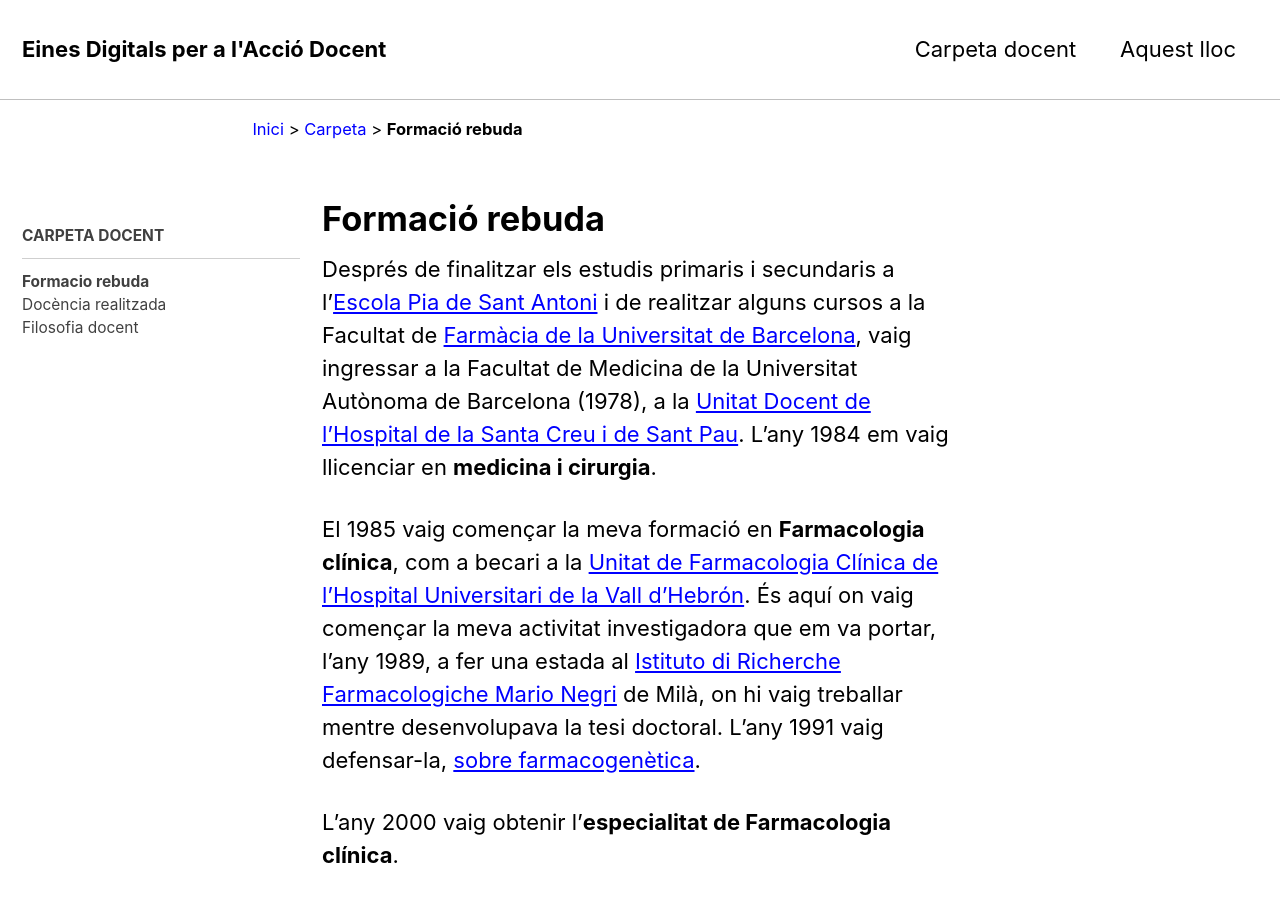
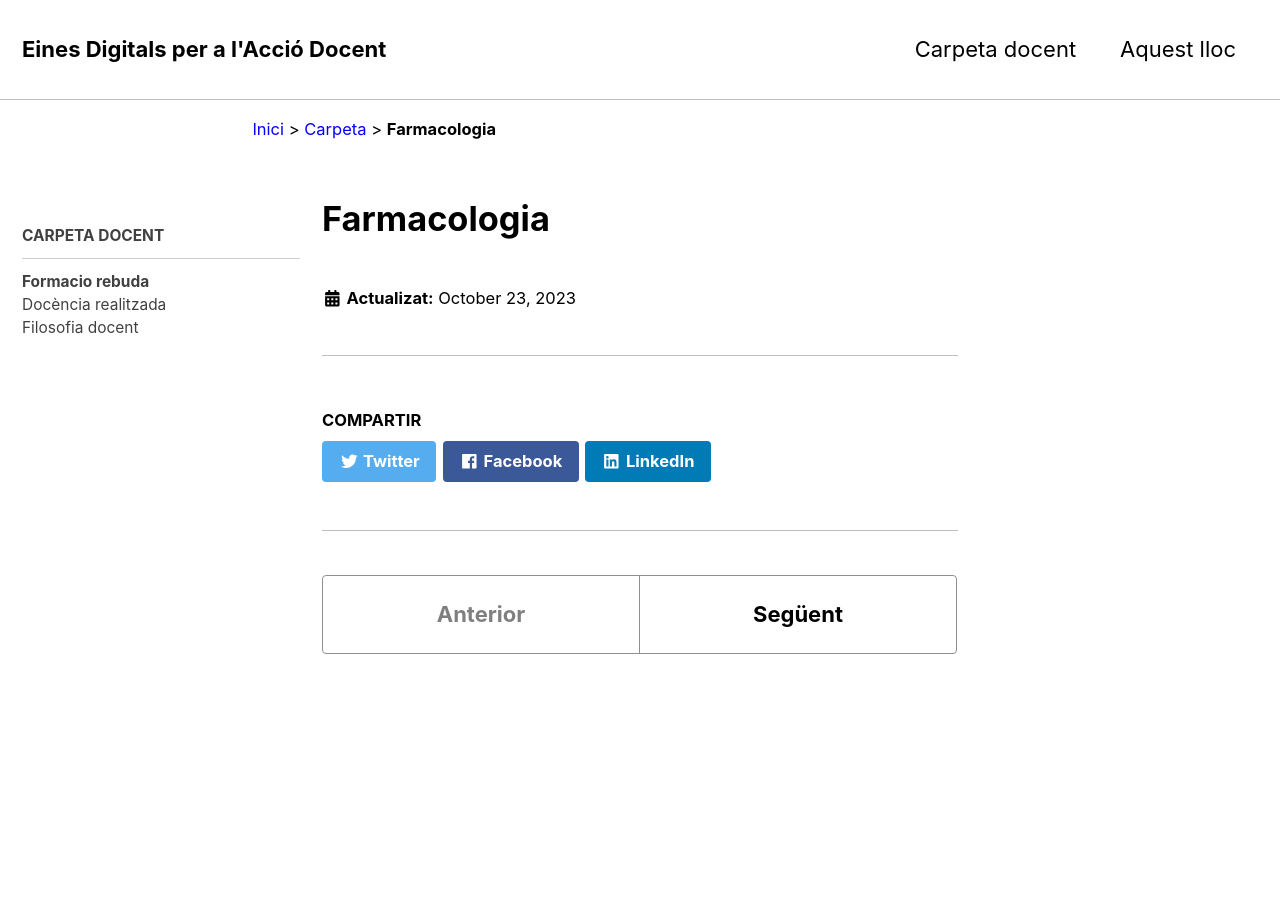
Before and after one commit to jepcastel/github.io, a Jekyll site: the page built from _carpeta/01Formacio-rebuda.md, in a window 1280 px wide and 900 px high. Built offline with Jekyll 4.4.1, drawn with Linux system fonts in a browser that asks for light colours; nearby versions of some CDN libraries; some of the changed text lies outside the part shown.

Commit message:
Update 01Formacio-rebuda.md

```diff
--- a/_carpeta/01Formacio-rebuda.md
+++ b/_carpeta/01Formacio-rebuda.md
@@ -1,29 +1,4 @@
 ---
-title: Formació rebuda
+title: Farmacologia
 published: true
 ---
-Després de finalitzar els estudis primaris i secundaris a l'<a href="http://santantoni.escolapia.cat/" target="_blank">Escola Pia de Sant Antoni</a> i de realitzar alguns cursos a la Facultat de <a href="https://www.ub.edu/portal/web/farmacia/home" target="_blank">Farmàcia de la Universitat de Barcelona</a>, vaig ingressar a la Facultat de Medicina de la Universitat Autònoma de Barcelona (1978), a la <a href="https://www.uab.cat/web/unitat-docent-hospital-universitari-sant-pau-1345712198547.html" target="_blank">Unitat Docent de l'Hospital de la Santa Creu i de Sant Pau</a>. L'any 1984 em vaig llicenciar en **medicina i cirurgia**.
-
- El 1985 vaig començar la meva formació en **Farmacologia clínica**, com a becari a la <a href="https://www.vallhebron.com/ca/especialitats/farmacologia-clinica" target="_blank">Unitat de Farmacologia Clínica de l'Hospital Universitari de la Vall d'Hebrón</a>. És aquí on  vaig començar la meva activitat investigadora que em va portar, l'any 1989, a fer una estada al <a href="http://www.marionegri.it/it_IT/home" target="_blank">Istituto di Richerche Farmacologiche Mario Negri</a> de Milà, on hi vaig treballar mentre desenvolupava la tesi doctoral. L'any 1991 vaig defensar-la, <a href="http://www.tdx.cat/handle/10803/5395;jsessionid=3D6CD0E9F91FF0A3207331636FF58A0F" target="_blank">sobre farmacogenètica</a>.
-
-L'any 2000 vaig obtenir l'**especialitat de Farmacologia clínica**.
-
-L'any 2000, vaig començar una nova línia de treball relacionada amb la **formació virtual** i la **farmacoepidemiologia**. L'any 2001 vaig enprendre estudis de **formador en-línia**, a la <a href="http://www.uoc.edu" target="_blank">Universitat Oberta de Catalunya</a> i posteriorment, els vaig ampliar en realitzar el <a href="http://estudis.uoc.edu/ca/masters-universitaris/educacio-tic/presentacio" target="_blank">Mestratge en educació i noves tecnologies</a> de la UOC (2009).
-
-Durant la meva tasca docent en el grau de Medicina de la UAB m'he anat formant en diferents aspectes relacionats amb la <a href="https://www.uab.cat/web/personal-uab/personal-uab/personal-academic-i-investigador/formacio-i-innovacio-docent-1345692931329.html" target="_blank">Innovació Docent</a>:
-
-  * Aprenentatge basat en problemes.
-  * Carpeta Docent.
-  * Carpetes d'aprenentatge.
-  * Disseny de casos/escenaris per aprendre.
-  * Plataforma virtual d'aprenentatge Moodle
-  * Sistemes d'avaluació́ docent.
-  * Wiki com a eina d'aprenentatge.
-
-Posteriorment he col·laborat, de manera informal, en diferents grups d'interès per treballar i compartir experiències sobre:
-   * Gamificació (IL3-UB, 2016)
-   * Avaluació i TIC (UAB, 2017)
-
-<div align="left">
-<img src="/assets/images/UAB_5_x2,1.png" width="250" /> <img src="/assets/images/FICF-logo-gray.svg"  width="150" /> <img src="/assets/images/NEGRI_new.png"  width="200"/>  <img src="/assets/images/logoVH.svg"  width="150"/> <img src="/assets/images/UOC.png"  width="150"/> <img src="/assets/images/logo_il3_nou.png"  width="200"/>
-</div>
```
